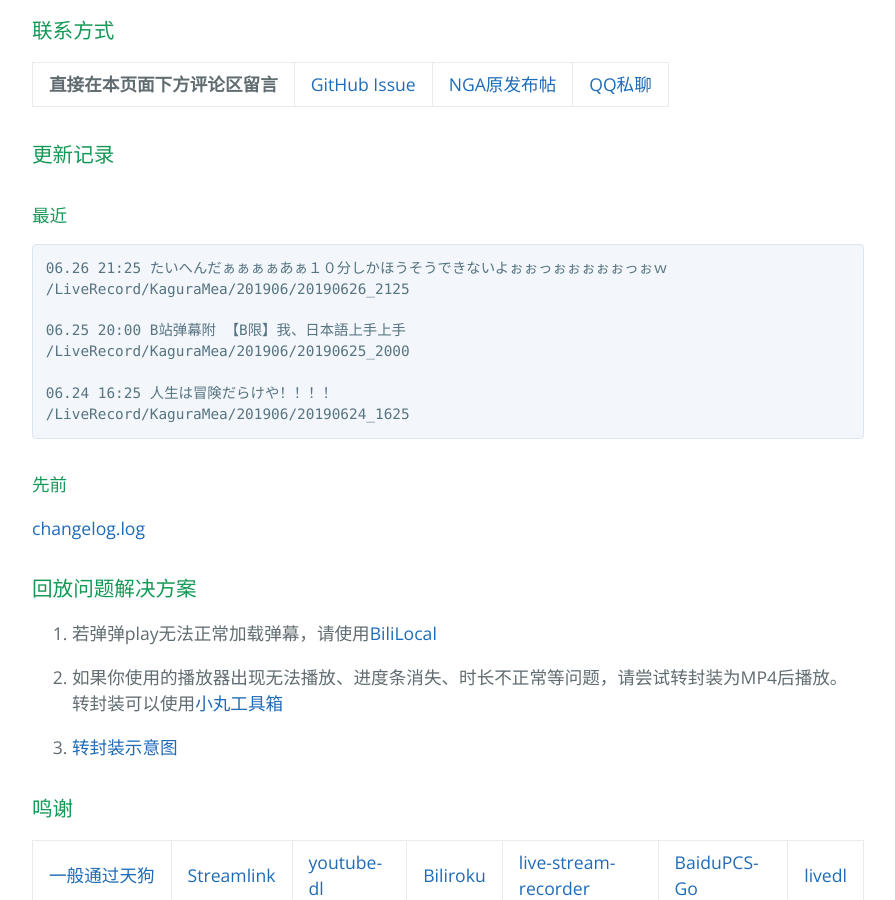
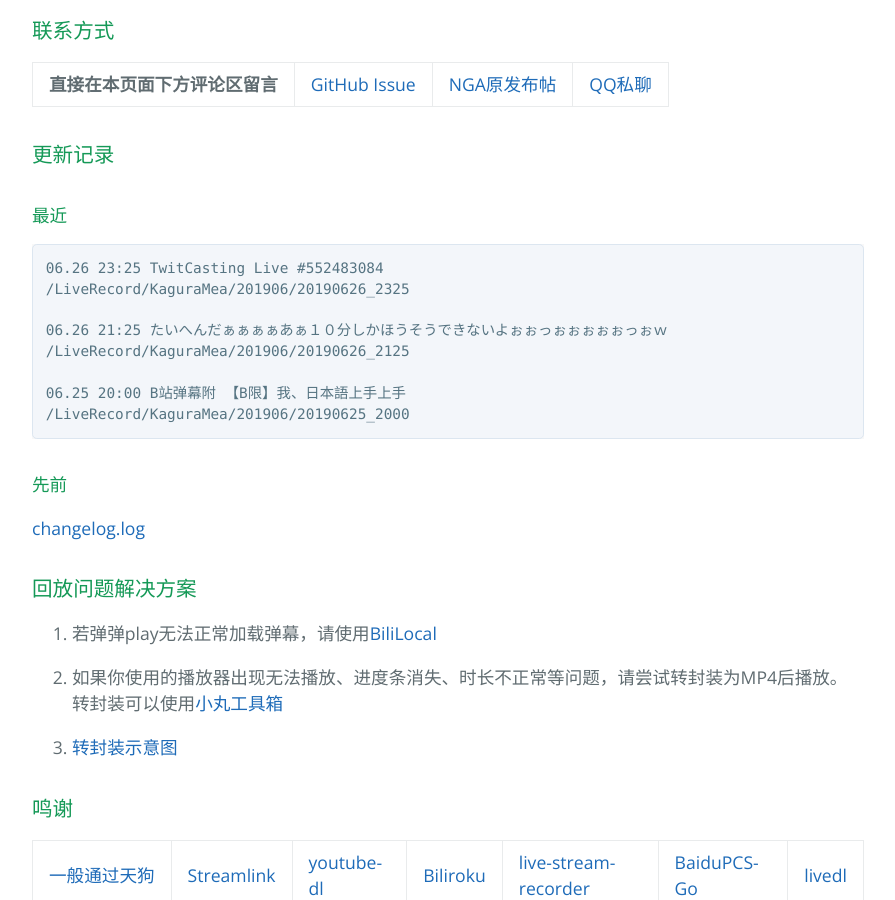
Before and after one commit to kaguramea-record/kaguramea-record.github.io, a Jekyll site: the page built from index.md, in a window 1280 px wide and 900 px high, scrolled down 1344 px. Shown: the whole window, without its empty margins (192-1087 px from the left). Built offline with Jekyll 4.4.1, drawn with Linux system fonts in a browser that asks for light colours; comment, search, counter and statistics services are not loaded.

Commit message:
Update 190627

````diff
--- a/index.md
+++ b/index.md
@@ -43,14 +43,14 @@ layout: default
 #### 最近
 
 ```
+06.26 23:25 TwitCasting Live #552483084
+/LiveRecord/KaguraMea/201906/20190626_2325
+
 06.26 21:25 たいへんだぁぁぁぁあぁ１０分しかほうそうできないよぉぉっぉぉぉぉぉっぉｗ
 /LiveRecord/KaguraMea/201906/20190626_2125
 
 06.25 20:00 B站弹幕附 【B限】我、日本語上手上手
 /LiveRecord/KaguraMea/201906/20190625_2000
-
-06.24 16:25 人生は冒険だらけや！！！！
-/LiveRecord/KaguraMea/201906/20190624_1625
 ```
 
 #### 先前
````
Also changed, not shown: 1 other file.
